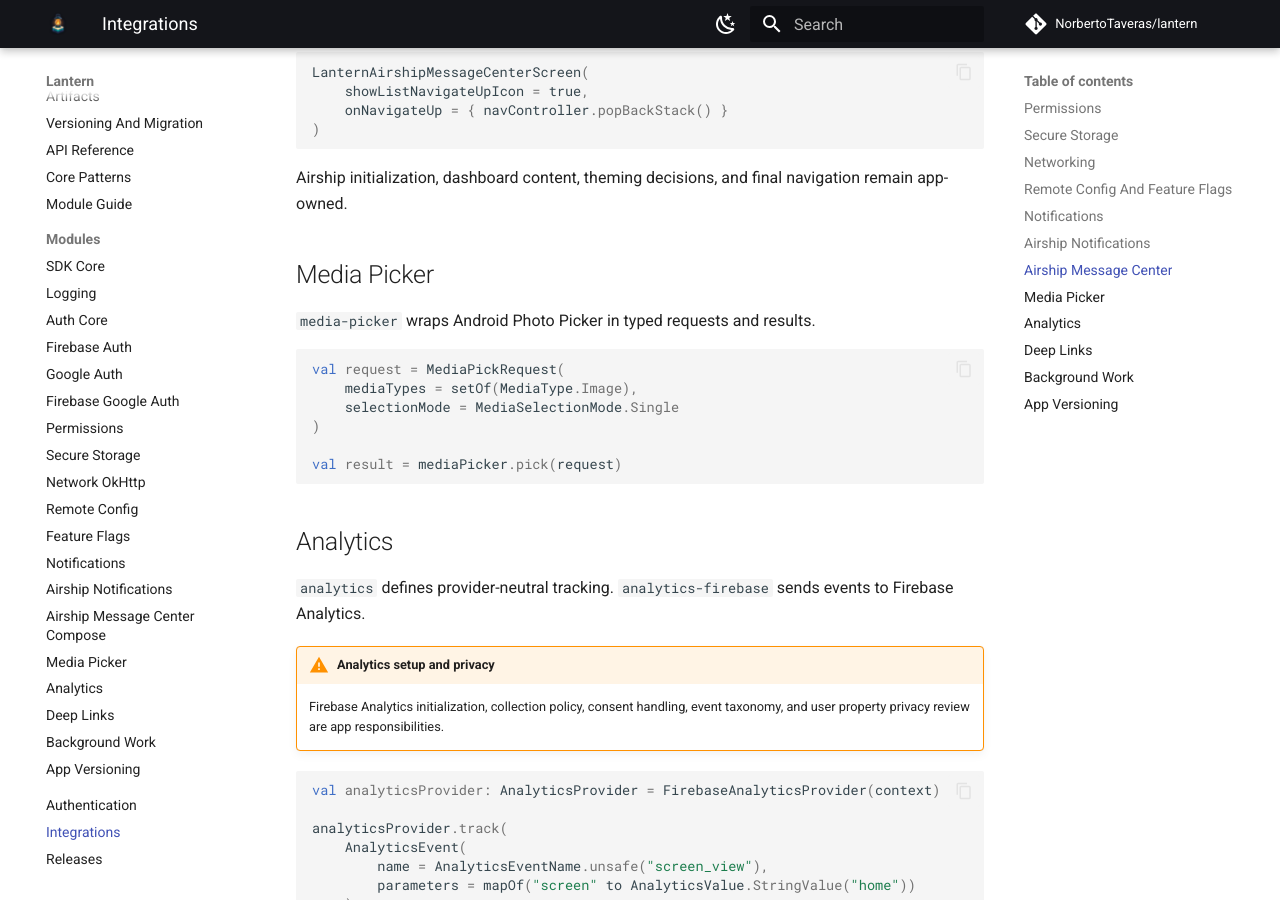
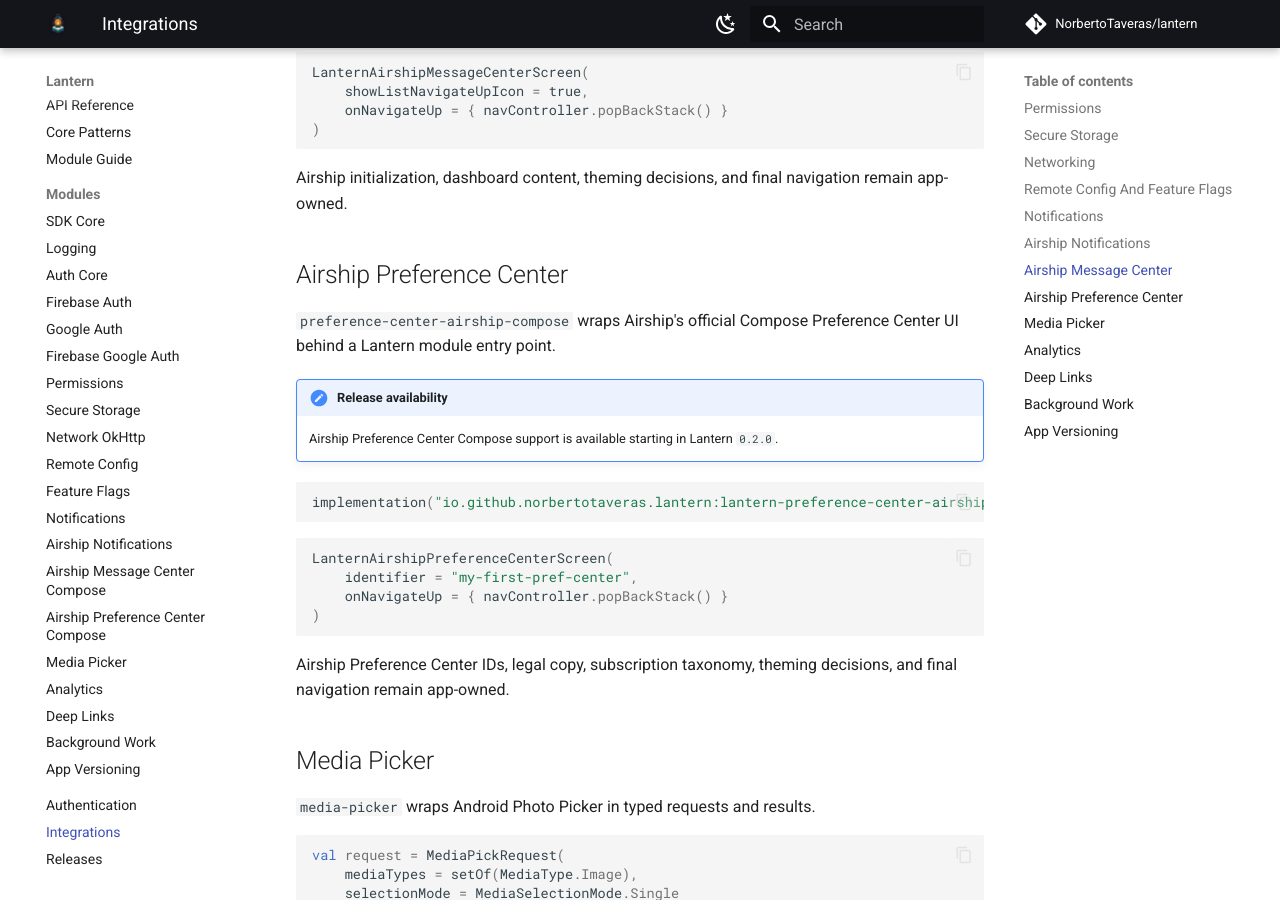
Before and after one commit to NorbertoTaveras/lantern, an MkDocs documentation site: the page built from docs/integrations.md, in a window 1280 px wide and 900 px high, scrolled down 3451 px. Built offline with MkDocs 1.6.1 and Material for MkDocs 9.7.7, drawn with Linux system fonts in a browser that asks for light colours; comment, search, counter and statistics services are not loaded.

Commit message:
FWK-206 | Add Airship Preference Center Compose module

````diff
--- a/docs/integrations.md
+++ b/docs/integrations.md
@@ -150,6 +150,26 @@ LanternAirshipMessageCenterScreen(
 
 Airship initialization, dashboard content, theming decisions, and final navigation remain app-owned.
 
+## Airship Preference Center
+
+`preference-center-airship-compose` wraps Airship's official Compose Preference Center UI behind a Lantern module entry point.
+
+!!! note "Release availability"
+    Airship Preference Center Compose support is available starting in Lantern `0.2.0`.
+
+```kotlin
+implementation("io.github.norbertotaveras.lantern:lantern-preference-center-airship-compose:$lanternVersion")
+```
+
+```kotlin
+LanternAirshipPreferenceCenterScreen(
+    identifier = "my-first-pref-center",
+    onNavigateUp = { navController.popBackStack() }
+)
+```
+
+Airship Preference Center IDs, legal copy, subscription taxonomy, theming decisions, and final navigation remain app-owned.
+
 ## Media Picker
 
 `media-picker` wraps Android Photo Picker in typed requests and results.
--- a/mkdocs.yml
+++ b/mkdocs.yml
@@ -67,6 +67,7 @@ nav:
       - Notifications: modules/notifications.md
       - Airship Notifications: modules/notifications-airship.md
       - Airship Message Center Compose: modules/message-center-airship-compose.md
+      - Airship Preference Center Compose: modules/preference-center-airship-compose.md
       - Media Picker: modules/media-picker.md
       - Analytics: modules/analytics.md
       - Deep Links: modules/deep-links.md
````
Also changed, not shown: README.md (+18 -0 lines), docs/artifacts.md (+3 -1 lines), docs/modules.md (+2 -0 lines), docs/modules/preference-center-airship-compose.md (added, +59 -0 lines), dokka/modules/preference-center-airship-compose.md (added, +11 -0 lines), 10 other files.
